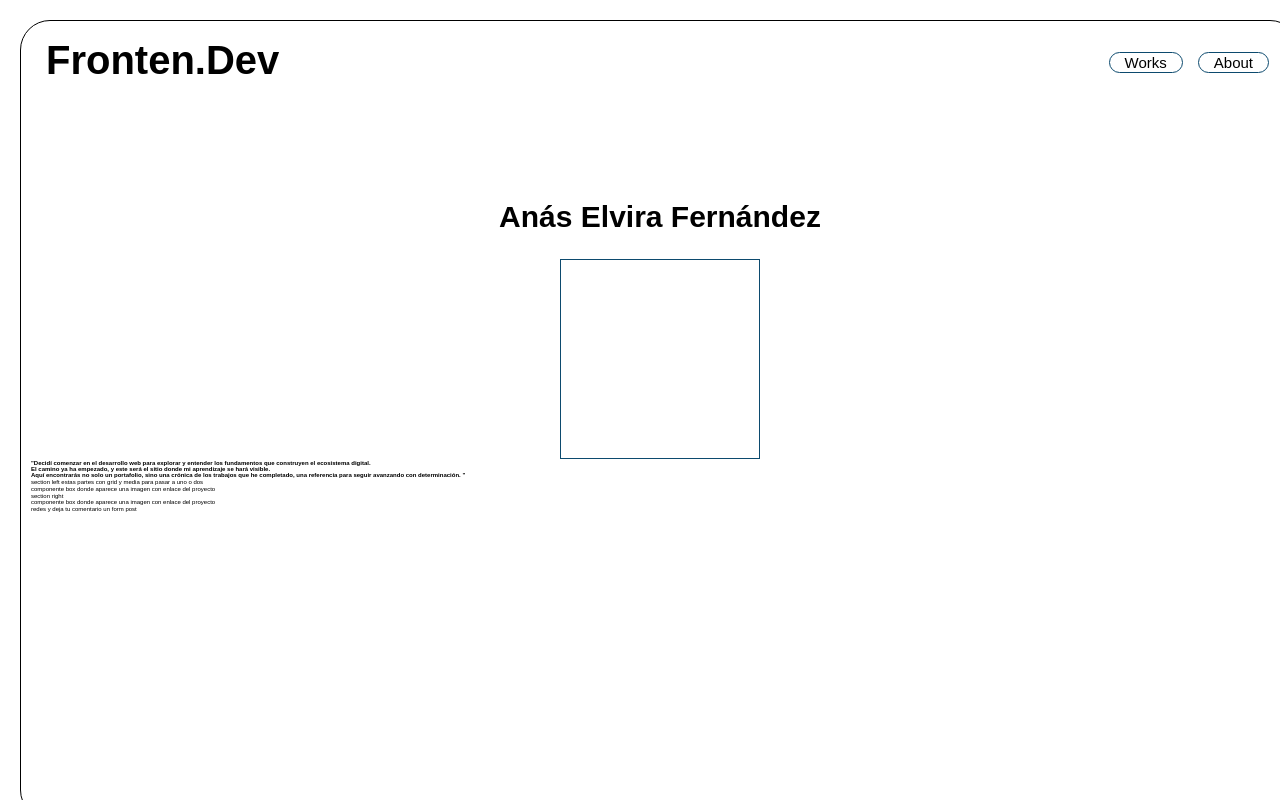
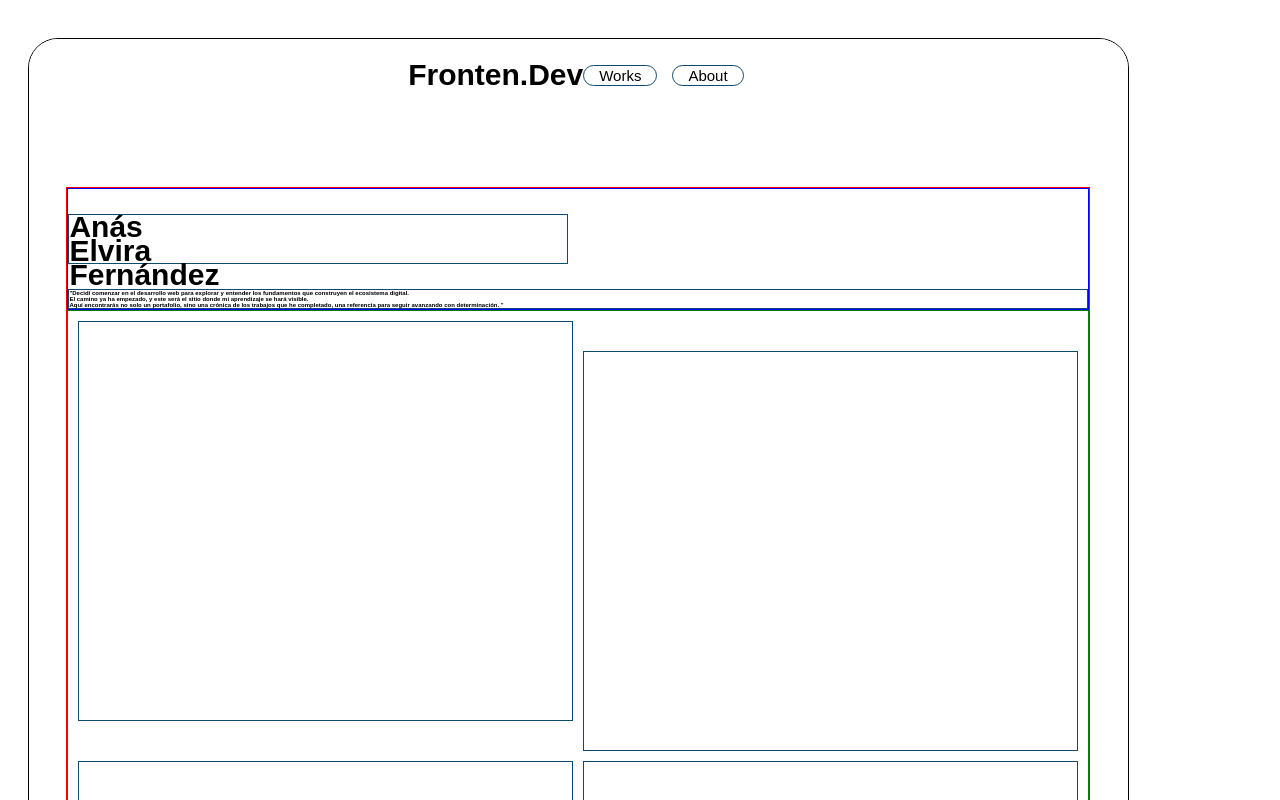
Before and after one commit to hanasolo82/anas-portfolio, a React (Vite) app: page / in a window 1280 px wide. Built offline with nearby package versions, Linux system fonts and the light colour scheme; a web font is replaced by a local one.

Commit message:
styliing more

```diff
--- a/src/App.jsx
+++ b/src/App.jsx
@@ -5,9 +5,27 @@ export default function App() {
   return (
     <div className="container">
       <Header/>
-      <section className="timeline">
-        <h1 className="name">Anás Elvira Fernández</h1>
+      <section className="timeliner">
+        <div className="timer-header">
+          <h1 className="header-name">Anás <br/>Elvira<br/> Fernández</h1>
+          <h3 className="header-paragr"> "Decidí comenzar en el desarrollo web para explorar y entender los
+            fundamentos que construyen el ecosistema digital.
+            <br />
+            El camino ya ha empezado, y este será el sitio donde mi aprendizaje
+            se hará visible.
+            <br />
+            Aquí encontrarás no solo un portafolio, sino una crónica de los
+            trabajos que he completado, una referencia para seguir avanzando con
+            determinación. "
+          </h3>
+        </div>
+        <div className="project-container">
         <Project/>
+        <Project/>
+        <Project/>
+        <Project/>
+        <Project/>
+        </div>
 
       </section>
 
--- a/src/index.css
+++ b/src/index.css
@@ -7,22 +7,25 @@
 
 .container {
     position: fixed; /* Fijo en la ventana del navegador */
-    top: 0;
-    left: 0;
-    width: 100vw; /* Ajusta el ancho según tus necesidades */
+    top: 1;
+    width: 86vw; /* Ajusta el ancho según tus necesidades */
     height: 100vh; /* Altura fija para permitir el scroll */
     background-color: white;
-    overflow-y: scroll; /* Permite el scroll vertical */
-    z-index: 10; /* Asegúrate de que esté encima de otros elementos */
-    padding: 10px; /* Espaciado interno */
+    overflow-y: scroll;
+    /* Permite el scroll vertical */
+    z-index: 1; /* Asegúrate de que esté encima de otros elementos */
+    padding: 1rem; /* Espaciado interno */
     border-radius: 3rem;
     border: 1px solid;
-    margin: 2rem;
+    margin: 3rem 1rem 2rem 2rem
 
 }
 
 .container {
     scrollbar-width: none;
+    display: flex;
+    flex-direction: column;
+    align-items: center;
 }
 
 
@@ -43,7 +46,7 @@
 
 }
 .header-text {
-    font-size: 4rem;
+    font-size: 3rem;
     line-height: 0.74;
     margin: 1.5rem 0 0 1.5rem ;
     padding: 0;
@@ -53,7 +56,7 @@
 .header-btns {
 
     font-size: 2.4rem;
-    margin-top: 1.5rem;
+    margin-top: 1rem;
     margin-right: 0.5rem;
 
 
@@ -82,21 +85,73 @@ a:hover {
     border: 1px solid #0C4A6E;
 }
 
-/*-----------project----------*/
-.name {
-    font-size: 3rem;
-}
-.timeline{
+/*-----------timeliner----------*/
+.timeliner {
+
+    margin-top: 10rem;
+    border: 1px solid red;
     display: flex;
     flex-direction: column;
-    text-align: center;
-    justify-content: center;
     align-items: center;
-    margin-top: 10rem;
+    min-width: 80vw;
+    height: 100vh;
+
+
+}
+.timer-header {
+    border: 1px solid blue;
+    width: 100%;
+    max-width: 1200px;
+
+}
+.header-name {
+
+    font-size: 3rem;
+    line-height: 2.4rem;
+    border: 0.1rem solid #0C4A6E;
+    min-width: 25rem;
+    max-width: 50rem;
+    height: 5rem;
+
+}
+.header-paragr {
+
+    border: 0.1rem solid #0C4A6E;
+    min-width: 20rem ;
+    max-width: 100%;
+    height: auto;
+
+}
+.project-container {
+    border: 1px solid green;
+    display: grid;
+    gap: 1rem;
+    grid-template-columns: 1fr; /* Inicia con una sola columna */
+    width: 100%;
+    max-width: 1200px;
+    margin: 0 auto;
+    padding: 1rem;
+}
+@media (min-width: 600px) {
+    .project-container {
+        grid-template-columns: 1fr 1fr;
+        grid-template-rows: ;
+    }
 }
 .project-box {
 
     border: 0.1rem solid #0C4A6E;
-    width: 20rem;
-    height: 20rem;
+    max-width: 100%;
+    height: 40rem;
+
+
 }
+@media (min-width: 600px) {
+.project-container > :nth-child(1) {
+    margin-bottom: 2rem; /* Diferente margen inferior para el primer hijo */
+}
+
+.project-container > :nth-child(2) {
+    margin-top: 3rem; /* Diferente margen superior para el segundo hijo */
+}
+}
```
